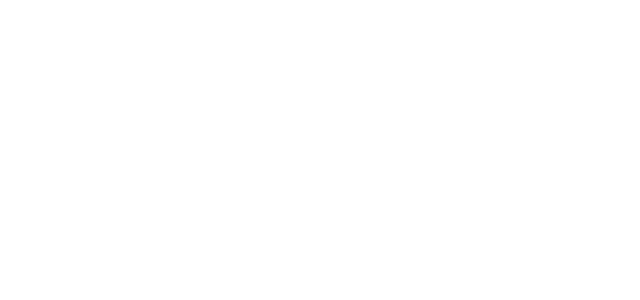
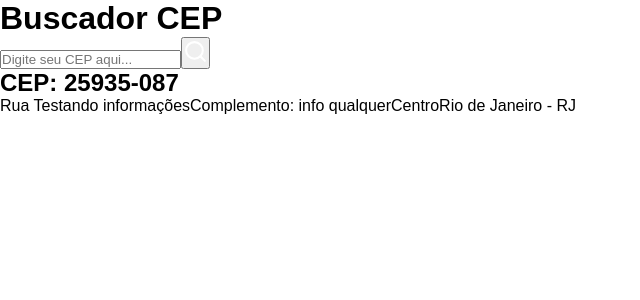
Before and after one commit to alexfirmiano/Buscador-de-CEP, a React (Create React App) app: page / in a window 1280 px wide. Shown: the top 300 px of the page, without its empty margins (0-640 px from the left). Built offline with nearby package versions, Linux system fonts and the light colour scheme.

Commit message:
Modelando as aplicações

```diff
--- a/package.json
+++ b/package.json
@@ -8,6 +8,7 @@
     "@testing-library/user-event": "^13.5.0",
     "react": "^18.2.0",
     "react-dom": "^18.2.0",
+    "react-icons": "^4.4.0",
     "react-scripts": "5.0.1",
     "web-vitals": "^2.1.4"
   },
--- a/src/App.js
+++ b/src/App.js
@@ -1,7 +1,29 @@
+import { FiSearch } from 'react-icons/fi'
 
 function App() {
   return (
-    <div className="App">
+    <div className="container">
+      <h1 className="title">Buscador CEP</h1>
+
+      <div className="containerInput">
+        <input
+        type="text"
+        placeholder="Digite seu CEP aqui..."
+        />
+
+        <button className="buttonSearch">
+          <FiSearch size={25} color='#FFF' />
+        </button>
+      </div>
+
+      <main className="main">
+        <h2>CEP: 25935-087</h2>
+
+        <span>Rua Testando informações</span>
+        <span>Complemento: info qualquer</span>
+        <span>Centro</span>
+        <span>Rio de Janeiro - RJ</span>
+      </main>
 
     </div>
   );
--- a/src/index.css
+++ b/src/index.css
@@ -1,13 +1,5 @@
-body {
+*{
   margin: 0;
-  font-family: -apple-system, BlinkMacSystemFont, 'Segoe UI', 'Roboto', 'Oxygen',
-    'Ubuntu', 'Cantarell', 'Fira Sans', 'Droid Sans', 'Helvetica Neue',
-    sans-serif;
-  -webkit-font-smoothing: antialiased;
-  -moz-osx-font-smoothing: grayscale;
+  padding: 0;
+  font-family: sans-serif;
 }
-
-code {
-  font-family: source-code-pro, Menlo, Monaco, Consolas, 'Courier New',
-    monospace;
-}
```
Also changed, not shown: 1 other file (tests, documents, lock files or other folders).
